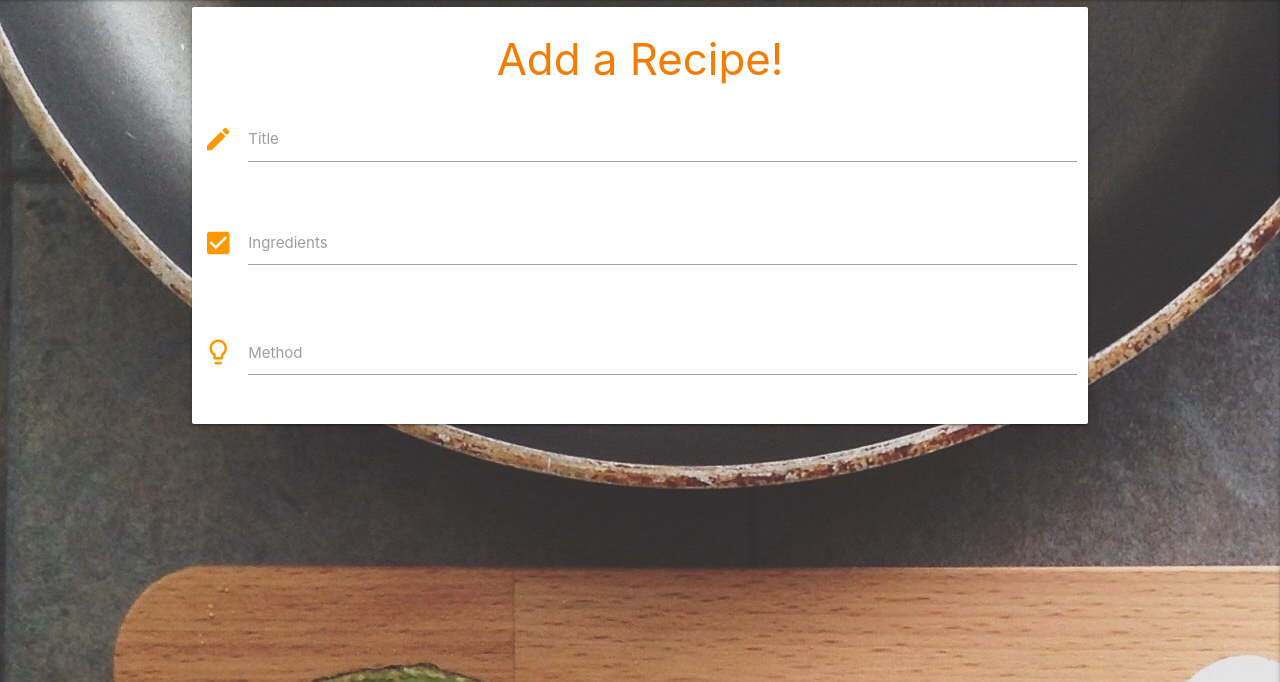
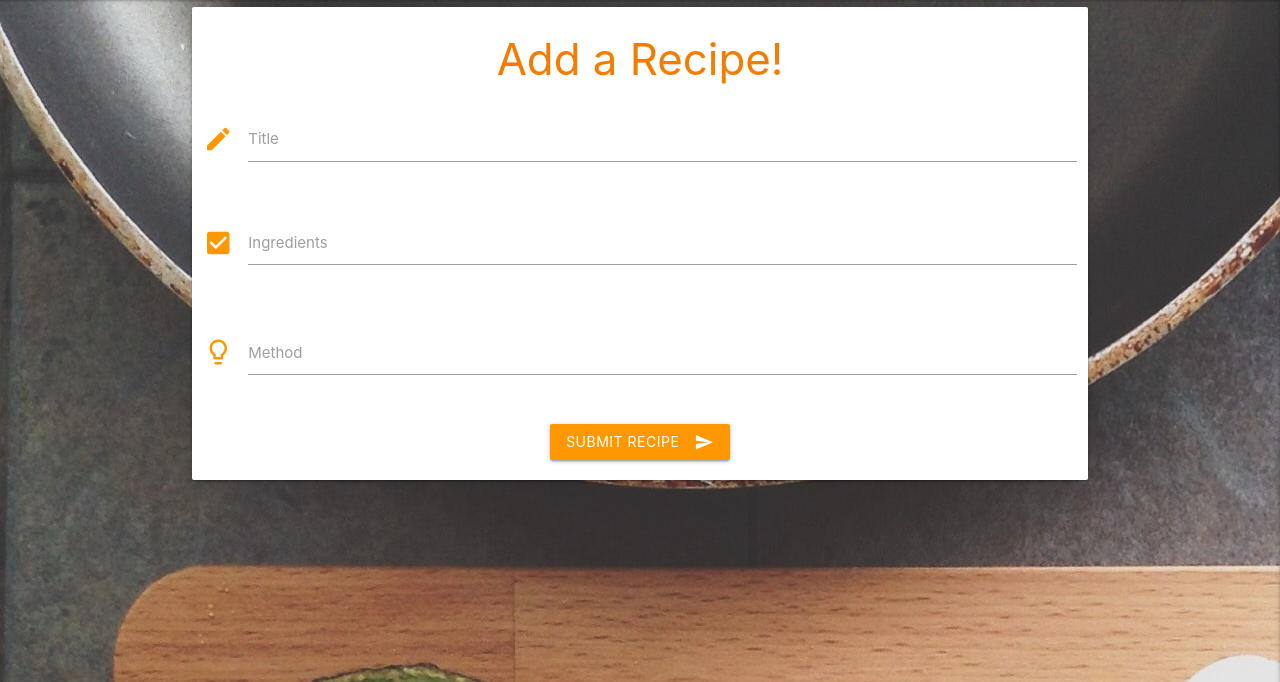
Before and after one commit to AaronHughes424/ShareYourRecipe, a Flask app: page /add_recipe in a window 1280 px wide. Shown: the part 65-747 px from the top of the page. Run offline with Flask 2, Linux system fonts and the light colour scheme; some libraries are stand-ins or nearby versions.

Commit message:
allowed user to add recipes to recipes.html

```diff
--- a/app.py
+++ b/app.py
@@ -95,8 +95,20 @@ def logout():
     session.pop("user")
     return redirect(url_for("login"))
 
-@app.route("/add_recipe")
+
+@app.route("/add_recipe", methods=["GET", "POST"])
 def add_recipe():
+    if request.method == "POST":
+        recipes = {
+            "recipe_title": request.form.get("recipe_title"),
+            "recipe_ingredients": request.form.get("recipe_ingredients"),
+            "recipe_method": request.form.get("recipe_method"),
+            "created_by": session["user"]
+        }
+        mongo.db.recipes.insert_one(recipes)
+        flash("Recipe Submitted Successfully")
+        return redirect(url_for("get_recipes"))
+
     return render_template("add_recipe.html")
 
 
--- a/templates/add_recipe.html
+++ b/templates/add_recipe.html
@@ -2,7 +2,7 @@
 {% block content %}
 
     <div class="row">
-        <form class="col s12 card-panel" method="POST" action="">
+        <form class="col s12 card-panel" method="POST" action="{{ url_for('add_recipe') }}">
             <h3 class="orange-text text-darken-2 center-align">Add a Recipe!</h3>
             <div class="row">
                 <div class="input-field col s12">
@@ -24,8 +24,15 @@
                 <div class="input-field col s12">
                     <i class="material-icons prefix orange-text">lightbulb_outline</i>
                     <textarea id="recipe_method" name="recipe_method" minlength="5"
-                    maxlength="1000" class="materialize-textarea validate" required></textarea>
+                    maxlength="2000" class="materialize-textarea validate" required></textarea>
                     <label for="recipe_method">Method</label>
+                </div>
+            </div>
+            <div class="row">
+                <div class="col s12 center-align">
+                    <button class="btn waves-effect orange white-text" type="submit">Submit Recipe
+                        <i class="material-icons right">send</i>
+                      </button>
                 </div>
             </div>
         </form>
--- a/templates/recipes.html
+++ b/templates/recipes.html
@@ -9,6 +9,7 @@
             <div class="collapsible-body white">
                 <strong><h6>Ingredients</h6>{{ recipes.recipe_ingredients }}</strong>
                 <strong><h6>Method</h6>{{ recipes.recipe_method }}</strong>
+                <p><em>by: {{recipes.created_by}}</em></p>
             </div>
         </li>
         {% endfor %}
```
